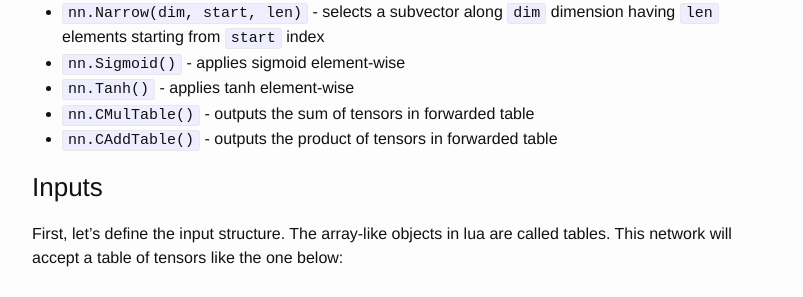
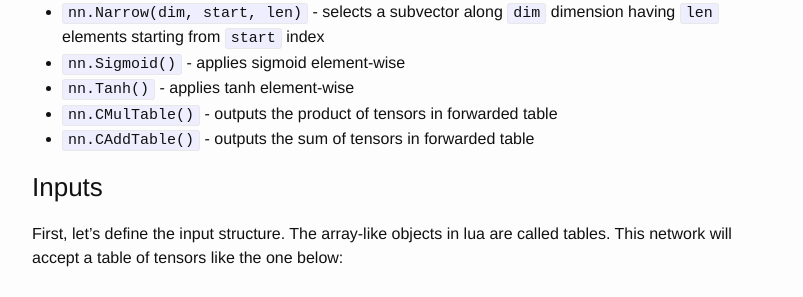
Before and after one commit to apaszke/apaszke.github.io, a Jekyll site: the page built from _posts/2015-08-30-lstm-explained.md, in a window 1280 px wide and 900 px high, scrolled down 2234 px. Shown: the part 155-452 px from the top of the window, without its empty margins (238-1041 px from the left). Built offline with Jekyll 4.4.1, drawn with Linux system fonts in a browser that asks for light colours; formulas are drawn with MathJax 3; comment, search, counter and statistics services are not loaded.

```diff
--- a/_posts/2015-08-30-lstm-explained.md
+++ b/_posts/2015-08-30-lstm-explained.md
@@ -87,8 +87,8 @@ We will need the following layers:
 * `nn.Narrow(dim, start, len)` - selects a subvector along `dim` dimension having `len` elements starting from `start` index
 * `nn.Sigmoid()` - applies sigmoid element-wise
 * `nn.Tanh()` - applies tanh element-wise
-* `nn.CMulTable()` - outputs the sum of tensors in forwarded table
-* `nn.CAddTable()` - outputs the product of tensors in forwarded table
+* `nn.CMulTable()` - outputs the product of tensors in forwarded table
+* `nn.CAddTable()` - outputs the sum of tensors in forwarded table
 
 ### Inputs
 
```
